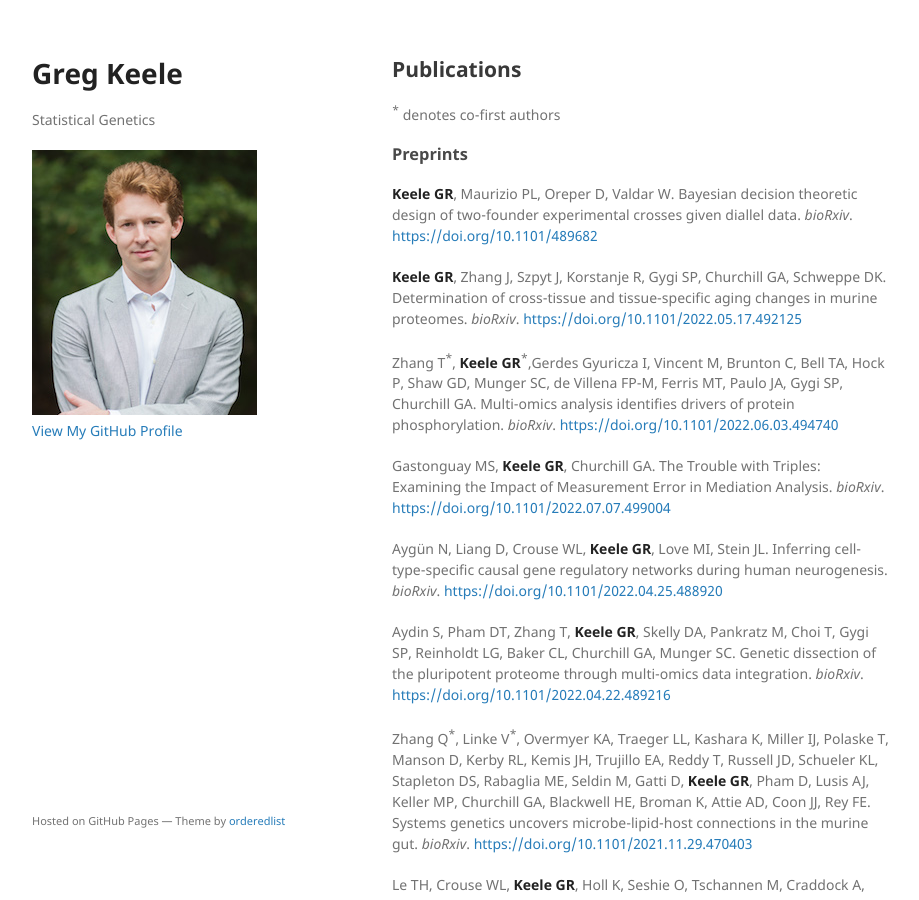
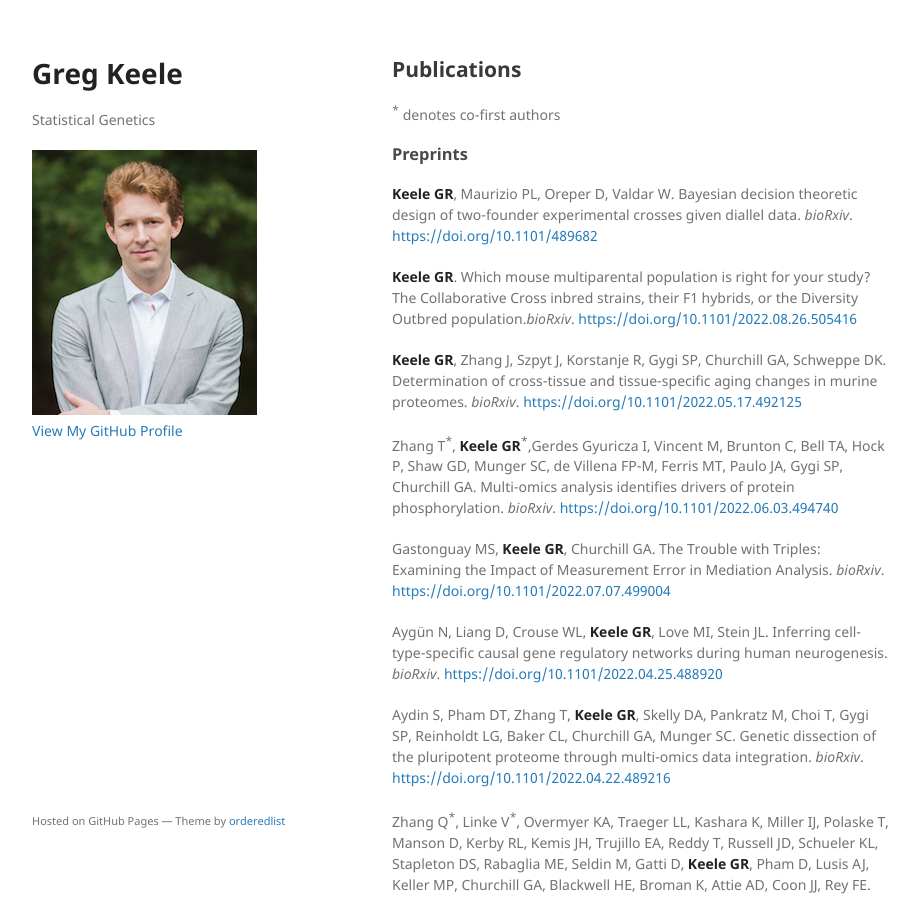
Before and after one commit to gkeele/gkeele.github.io, a Jekyll site: the page built from publications.md, in a window 1280 px wide and 900 px high. Shown: the whole window, without its empty margins (178-1097 px from the left). Built offline with Jekyll 4.4.1, drawn with Linux system fonts in a browser that asks for light colours; our own code applies the rules of GitHub Pages for plain Markdown files.

Commit message:
Add musppr publication

```diff
--- a/publications.md
+++ b/publications.md
@@ -8,6 +8,8 @@ layout: default
 ### Preprints
 
 **Keele GR**, Maurizio PL, Oreper D, Valdar W. Bayesian decision theoretic design of two-founder experimental crosses given diallel data. *bioRxiv*. [https://doi.org/10.1101/489682](https://www.biorxiv.org/content/10.1101/489682)
+
+**Keele GR**. Which mouse multiparental population is right for your study? The Collaborative Cross inbred strains, their F1 hybrids, or the Diversity Outbred population.*bioRxiv*. [https://doi.org/10.1101/2022.08.26.505416](https://doi.org/10.1101/2022.08.26.505416)
 
 **Keele GR**, Zhang J, Szpyt J, Korstanje R, Gygi SP, Churchill GA, Schweppe DK. Determination of cross-tissue and tissue-specific aging changes in murine proteomes. *bioRxiv*. [https://doi.org/10.1101/2022.05.17.492125](https://doi.org/10.1101/2022.05.17.492125)
 
```
